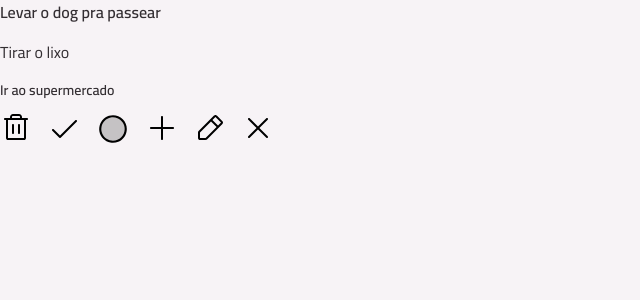
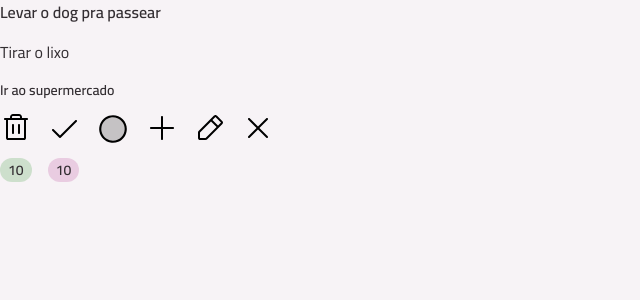
Before and after one commit to carvalhxlucas/to-do-list, a React (Vite) app: page / in a window 1280 px wide. Shown: the top 300 px of the page, without its empty margins (0-640 px from the left). Built offline with nearby package versions, Linux system fonts and the light colour scheme.

Commit message:
feat: adding new component - badge

```diff
--- a/src/App.tsx
+++ b/src/App.tsx
@@ -6,6 +6,7 @@
 import PencilIcon from './assets/icons/pencil.svg?react';
 import XIcon from './assets/icons/x.svg?react';
 import Icon from './components/icon';
+import Badge from './components/badge';
 
 export default function App() {
   return (
@@ -24,6 +25,16 @@
         <Icon svg={PencilIcon} />
         <Icon svg={XIcon} />
       </div>
+
+      <div className="flex gap-4">
+        <Badge variant="primary" size="sm">
+          <Text variant="body-sm-bold"> 10 </Text>
+        </Badge>
+
+        <Badge variant="secondary" size="sm">
+          <Text variant="body-sm-bold"> 10 </Text>
+        </Badge>
+      </div>
     </div>
   )
 }
--- /dev/null
+++ b/src/components/badge.tsx
@@ -0,0 +1,53 @@
+import { cva, type VariantProps } from "class-variance-authority";
+import Text from "./text";
+
+export const badgeVariants = cva(
+    "inline-flex items-center justify-center rounded-full",
+    {
+        variants: {
+            variant: {
+                primary: "bg-green-light",
+                secondary: "bg-pink-light",
+            },
+            size: {
+                sm: "py-0.5 px-2",
+            },
+        },
+        defaultVariants: {
+            variant: "primary",
+            size: "sm",
+        },
+    }
+);
+
+export const badgeTextVariants = cva("", {
+    variants: {
+        variant: {
+            primary: "text-green-dark",
+            secondary: "text-pink-dark",
+        },
+    },
+    defaultVariants: {
+        variant: "primary",
+    },
+});
+
+interface BadgeProps
+    extends React.ComponentProps<"div">,
+    VariantProps<typeof badgeVariants> { }
+
+export default function Badge({
+    variant,
+    size,
+    className,
+    children,
+    ...props
+}: BadgeProps) {
+    return (
+        <div className={badgeVariants({ variant, size, className })} {...props}>
+            <Text variant="body-sm-bold" className={badgeTextVariants({ variant })}>
+                {children}
+            </Text>
+        </div>
+    );
+}
```
